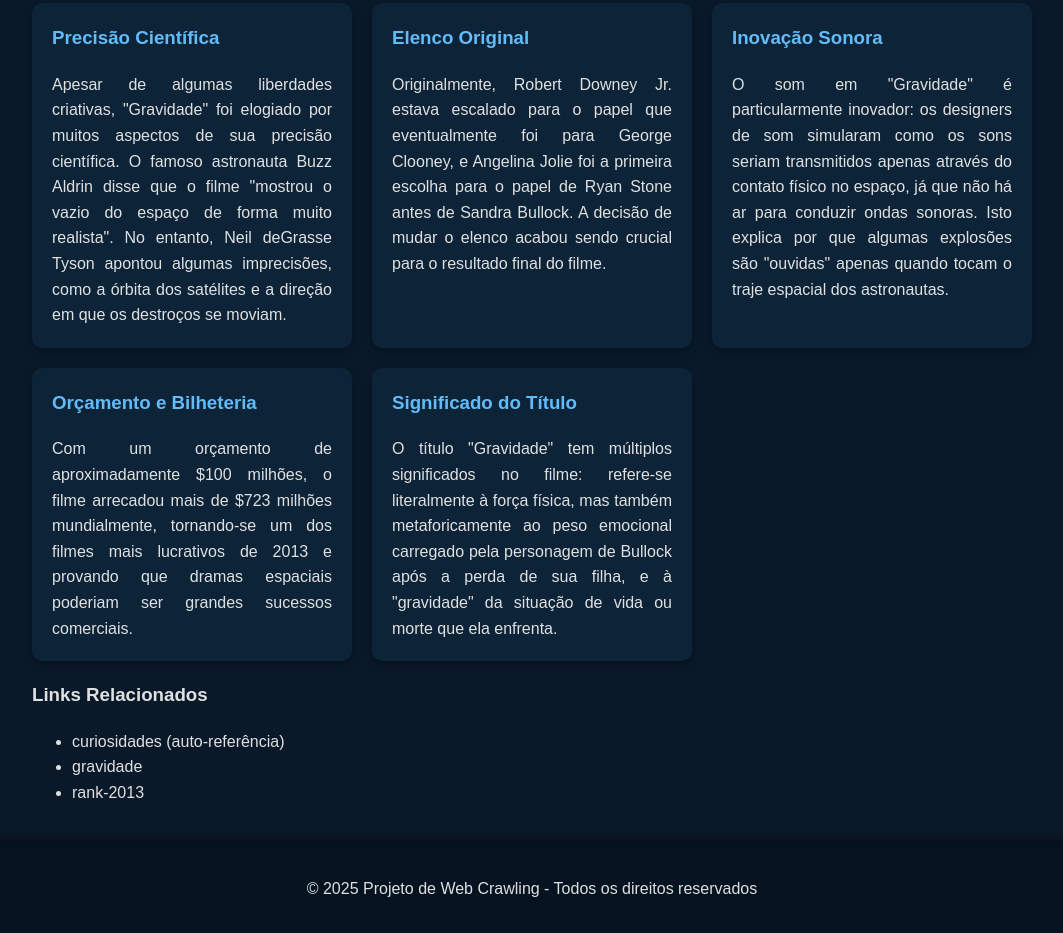
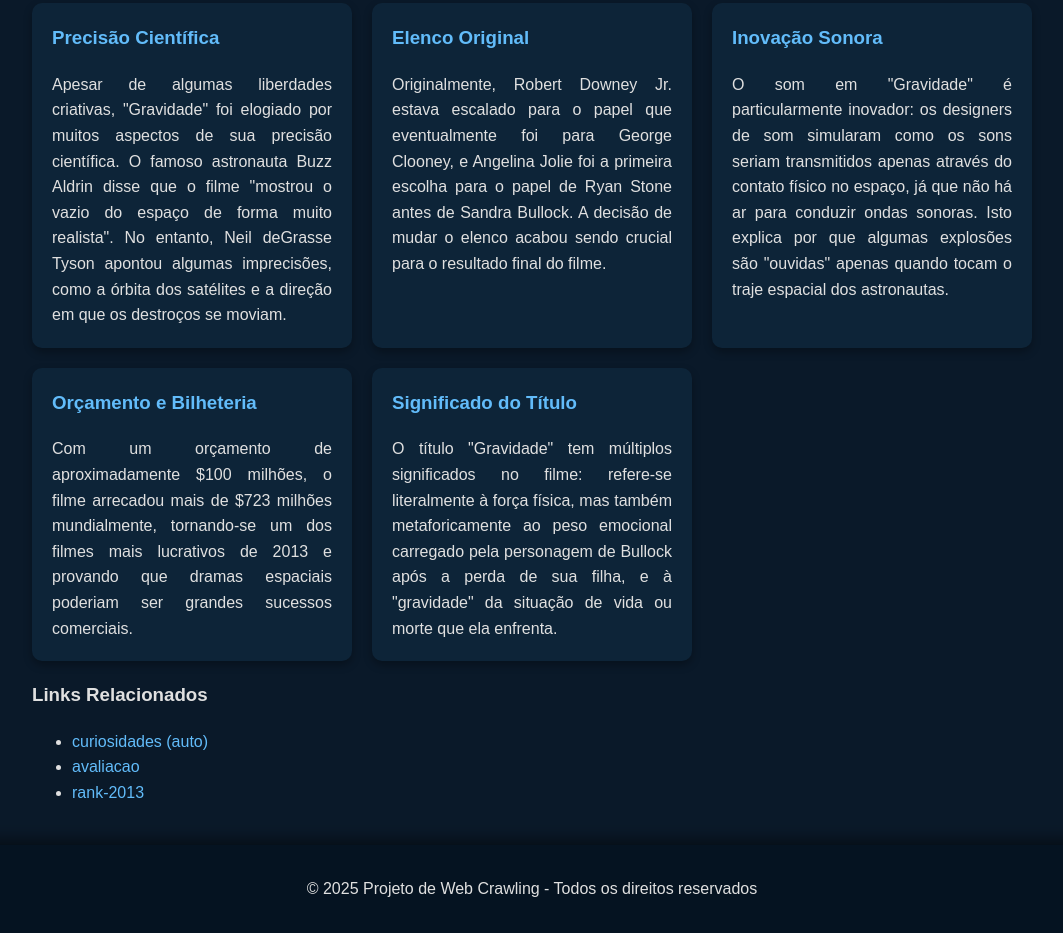
Before and after one commit to lucasFarias072/mock-web-page-gravidade-curiosidades, a plain HTML site: page index.html in a window 1280 px wide. Shown: the part 487-1420 px from the top of the page, without its empty margins (108-1171 px from the left). Drawn offline with Linux system fonts and the light colour scheme.

Commit message:
new urls

```diff
--- a/index.html
+++ b/index.html
@@ -143,9 +143,9 @@
 
         <h3>Links Relacionados</h3>
             <ul>
-                <li><a href="https://lucasfarias072.github.io/mock-web-page-gravidade-curiosidades/"></a>curiosidades (auto-referência)</li> <!-- auto -->
-                <li><a href="https://lucasfarias072.github.io/mock-web-page-gravidade/"></a>gravidade</li>
-                <li><a href="https://lucasfarias072.github.io/mock-web-page-gravidade-rank-2013/"></a>rank-2013</li>
+                <li><a href="https://lucasfarias072.github.io/mock-web-page-gravidade-curiosidades/">curiosidades (auto)</a></li> <!-- auto -->
+                <li><a href="https://lucasfarias072.github.io/mock-web-page-gravidade-avaliacao/">avaliacao</a></li>
+                <li><a href="https://lucasfarias072.github.io/mock-web-page-gravidade-rank-2013/">rank-2013</a></li>
             </ul>
     </div>
 
```
